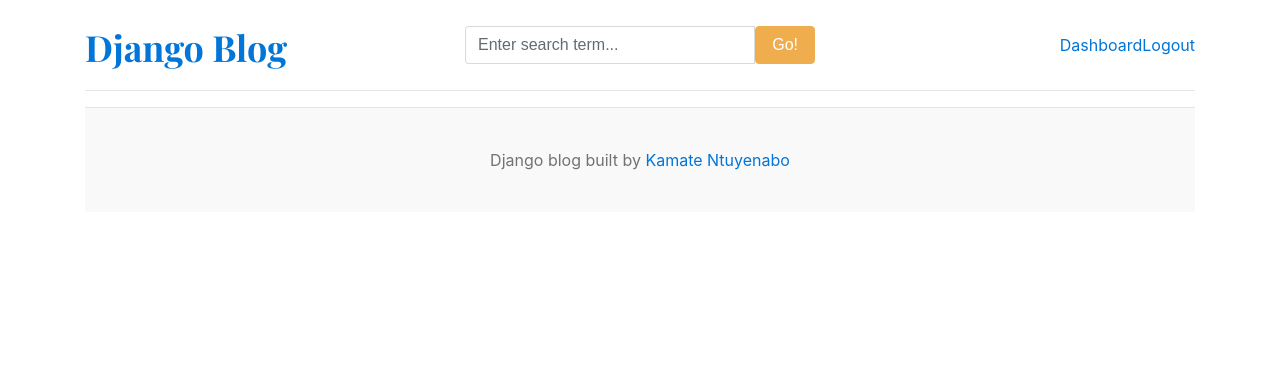
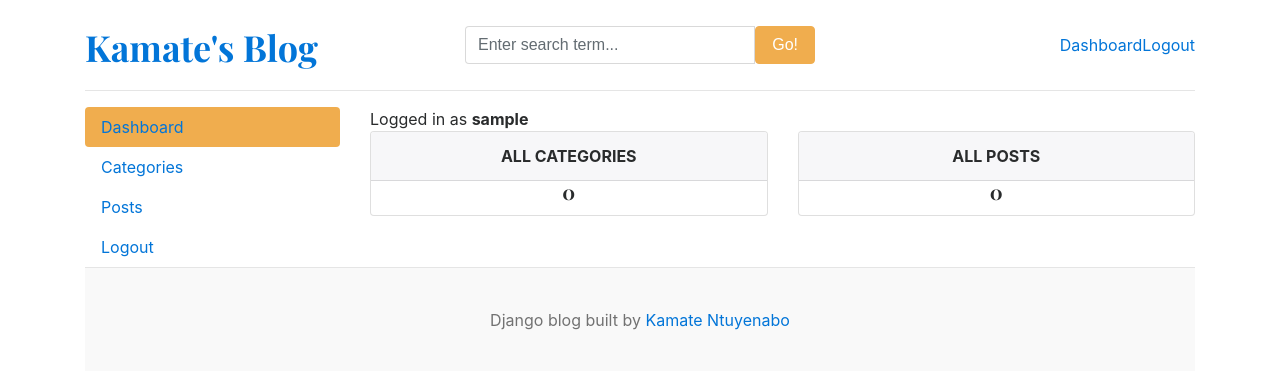
Before and after one commit to Kamate2025/Django-Blog, a Django app: page /dashboard/ in a window 1280 px wide. Shown: the top 371 px of the page. Run offline with Django 5.2, Linux system fonts and the light colour scheme; the visitor is signed in with stand-in values (Sample User, id 1); data that the repository does not hold is empty.

Commit message:
CRUD operations for Categories Table

```diff
--- a/blog_main/settings.py
+++ b/blog_main/settings.py
@@ -44,6 +44,7 @@ INSTALLED_APPS = [
     "django.contrib.staticfiles",
     'blogs',
     'crispy_forms',
+    'crispy_bootstrap4',
     'dashboards',
 ]
 
@@ -134,3 +135,4 @@ MEDIA_URL = '/media/'
 MEDIA_ROOT = BASE_DIR /'media'
 
 CRISPY_TEMPLATE_PACK = 'bootstrap4'
+CRISPY_ALLOWED_TEMPLATE_PACKS = 'bootstrap4'
--- a/blog_main/views.py
+++ b/blog_main/views.py
@@ -44,7 +44,7 @@ def login(request):
 
             user = auth.authenticate(username=username, password=password)
             if user is not None:
-                return redirect('home')
+                return redirect('dashboard')
     else:
         form = AuthenticationForm()
     context = {
@@ -54,5 +54,5 @@ def login(request):
 
 
 def logout(request):
-    auth.logout()
+    auth.logout
     return redirect('home')
--- a/blogs/context_processors.py
+++ b/blogs/context_processors.py
@@ -1,11 +1,9 @@
 from .models import Category, SocialMedia
-
 
 def get_categories(request):
     categories = Category.objects.all()
     return dict(categories=categories)
 
-
 def social_media_links(request):
     social_media = SocialMedia.objects.all()
     return dict(social_media=social_media)
--- a/dashboards/urls.py
+++ b/dashboards/urls.py
@@ -4,4 +4,8 @@ from . import views
 
 urlpatterns = [
     path('', views.dashboard, name='dashboard'),
+    path('categories/', views.categories, name='categories'),
+    path('categories/add/', views.add_category, name='add_category'),
+    path('categories/edit/<int:pk>/', views.edit_category, name='edit_category'),
+    path('categories/delete/<int:pk>/', views.delete_category, name='delete_category'),
 ]
--- a/dashboards/views.py
+++ b/dashboards/views.py
@@ -1,4 +1,52 @@
-from django.shortcuts import render
+from django.shortcuts import get_object_or_404, render, redirect
+from blogs.models import Category, Blog
+from django.contrib.auth.decorators import login_required
+from .forms import CategoryForm
 
+
+@login_required(login_url='login')
 def dashboard(request):
-    return render(request, 'dashboard/dashboard.html')
+    total_categories = Category.objects.all().count()
+    total_blogs = Blog.objects.all().count()
+    context = {
+        'total_categories': total_categories,
+        'total_blogs': total_blogs,
+    }
+    return render(request, 'dashboard/dashboard.html', context)
+
+@login_required(login_url='login')
+def categories(request):
+    return render(request, 'dashboard/categories.html')
+
+
+def add_category(request):
+    if request.method == 'POST':
+        form = CategoryForm(request.POST)
+        if form.is_valid():
+            form.save()
+            return redirect('categories')
+    form = CategoryForm()
+    context = {
+        'form': form,
+    }
+    return render(request, 'dashboard/add_category.html', context)
+
+def edit_category(request, pk):
+    category = get_object_or_404(Category, pk=pk)
+    if request.method == 'POST':
+        form = CategoryForm(request.POST, instance=category)
+        if form.is_valid():
+            form.save()
+            return redirect('categories')
+    else:
+        form = CategoryForm(instance=category)
+    context = {
+        'category': category,
+        'form': form,    }
+    return render(request, 'dashboard/edit_category.html', context)
+
+
+def delete_category(request, pk):
+    category = get_object_or_404(Category, pk=pk)
+    category.delete()
+    return redirect('categories')
--- a/templates/base.html
+++ b/templates/base.html
@@ -6,7 +6,7 @@
     <meta charset="UTF-8" />
     <meta http-equiv="X-UA-Compatible" content="IE=edge" />
     <meta name="viewport" content="width=device-width, initial-scale=1.0" />
-    <title>Django Blogs</title>
+    <title>Kamate | Blog Website</title>
     <link
       href="https://getbootstrap.com/docs/4.0/dist/css/bootstrap.min.css"
       rel="stylesheet"
@@ -16,13 +16,14 @@
       rel="stylesheet"
     />
     <link href="{% static 'css/blog.css' %}" rel="stylesheet" />
+    <link rel="stylesheet" href="https://cdnjs.cloudflare.com/ajax/libs/font-awesome/4.7.0/css/font-awesome.min.css">
   </head>
   <body>
     <div class="container">
       <header class="blog-header py-3">
         <div class="row flex-nowrap justify-content-between align-items-center">
           <div class="col-4 pt-1">
-            <a class="blog-header-logo text-dark" href="/">Django Blog</a>
+            <a class="blog-header-logo text-dark" href="/">Kamate's Blog</a>
           </div>
           <div class="col-4">
               <form action="{% url 'search' %}" method="GET">
--- a/templates/dashboard/dashboard.html
+++ b/templates/dashboard/dashboard.html
@@ -2,5 +2,32 @@
 
 {% block content %}
 
+<div class="row">
+    <!-- Left side -->
+    <!-- Load the sidebar -->
+    {% include 'dashboard/sidebar.html' %}
+    <!-- Right side -->
+     <div class="col-md-9">
+        <span>Logged in as <b>{{ user }}</b></span>
+        <div class="row">
+            <div class="col">
+                <div class="card border-default mb-3">
+                    <div class="card-header text-center text-uppercase font-weight-bold">All Categories</div>
+                    <div class="card-body text-dark">
+                        <h5 class="card-title text-center">{{ total_categories }}</h5>
+                    </div>
+                </div>
+            </div>
+            <div class="col">
+                <div class="card border-default mb-3">
+                    <div class="card-header text-center text-uppercase font-weight-bold">All Posts</div>
+                    <div class="card-body text-dark">
+                        <h5 class="card-title text-center">{{ total_blogs }}</h5>
+                    </div>
+                </div>
+            </div>
+        </div>
+     </div>
+</div>
 
 {% endblock %}
--- /dev/null
+++ b/templates/dashboard/sidebar.html
@@ -0,0 +1,8 @@
+<div class="col-md-3">
+    <div class="nav flex-column nav-pills bg-light" aria-orientation="vertical">
+        <a href="{% url 'dashboard' %}" class="nav-link text-dark {% if '/dashboard/' == request.path %}bg-warning {% endif %}">Dashboard</a>
+        <a href="{% url 'categories' %}" class="nav-link text-dark {% if '/categories/' in request.path %}bg-warning {% endif %}">Categories</a>
+        <a href="" class="nav-link text-dark">Posts</a>
+        <a href="" class="nav-link text-dark">Logout</a>
+    </div>
+</div>
--- a/templates/login.html
+++ b/templates/login.html
@@ -5,7 +5,7 @@
 <h3 class="text-center">Login</h3>
 <form action="" method="POST" style="width: 400px; margin: auto;">
     {% csrf_token %}
-    {{form | crispy}}
+    {{form|crispy }}
 <button type="submit" class="btn btn-warning">Login</button>
 </form>
 {% endblock %}
```
Also changed, not shown: dashboards/forms.py (added, +7 -0 lines), templates/dashboard/add_category.html (added, +19 -0 lines), templates/dashboard/categories.html (added, +40 -0 lines), templates/dashboard/edit_category.html (added, +19 -0 lines), 1 other file.
